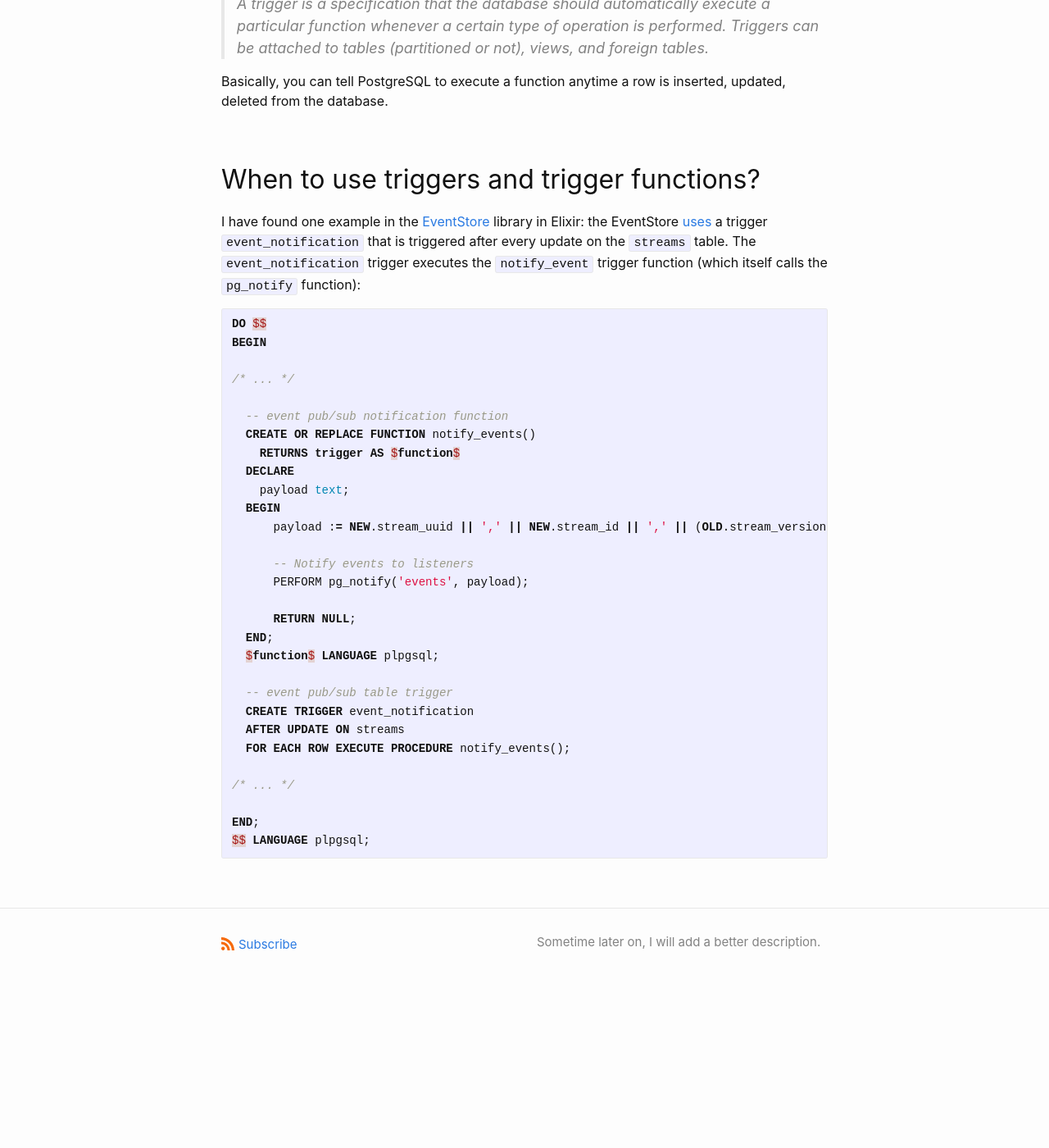
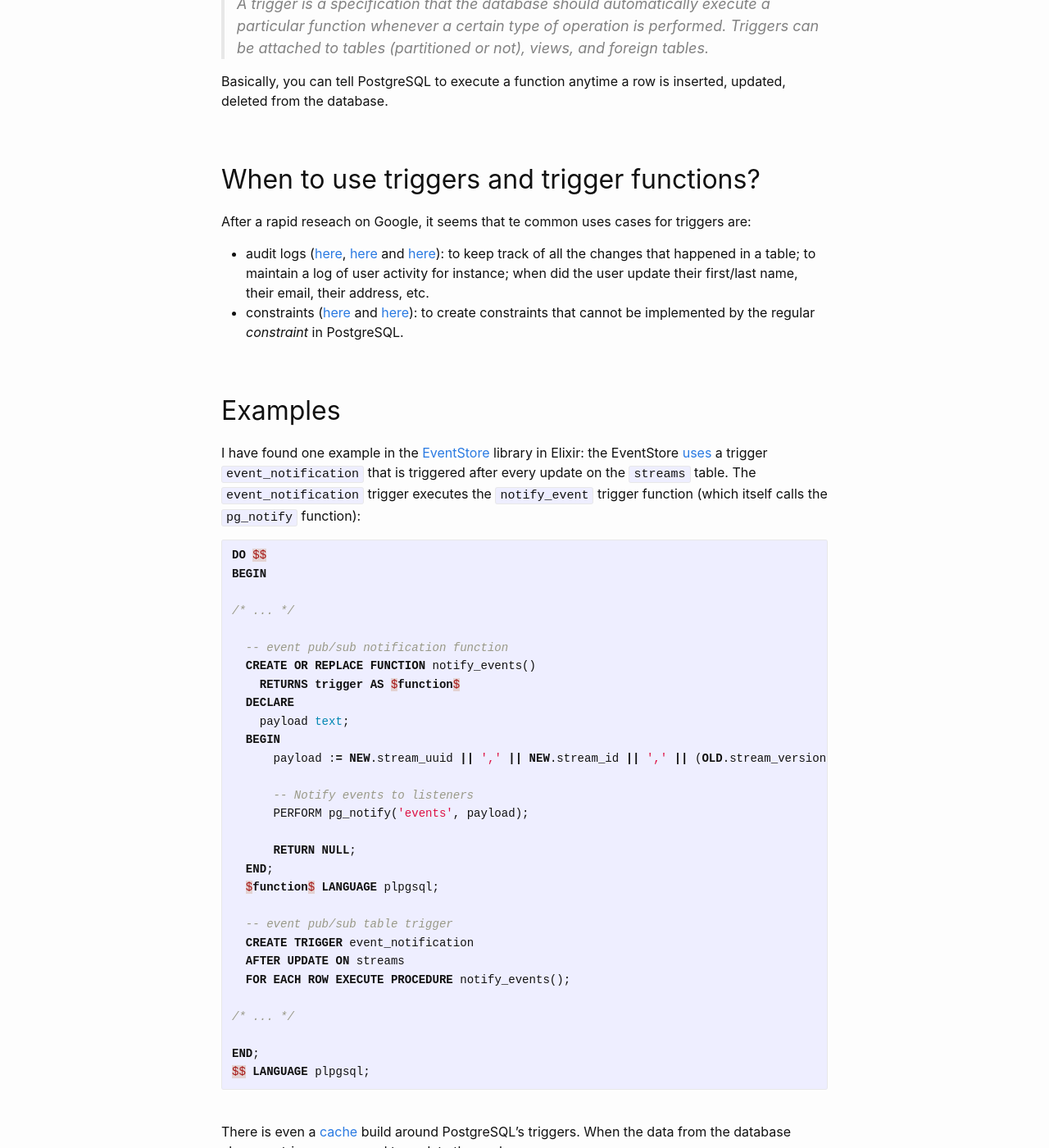
Before and after one commit to ryanzidago/ryanzidago.github.io, a Jekyll site: the page built from _posts/2020-11-16-today-i-learned-about-postgresql-triggers-and-trigger-functions.md, in a window 1280 px wide and 1400 px high, scrolled down 396 px. Shown: the whole window at 82% size. Built offline with Jekyll 4.4.1, drawn with Linux system fonts in a browser that asks for light colours; before the commit the page ends 1619 px from its top, so only the background shows below that; some of the changed text lies outside the part shown.

Commit message:
updated article

````diff
--- a/_posts/2020-11-16-today-i-learned-about-postgresql-triggers-and-trigger-functions.md
+++ b/_posts/2020-11-16-today-i-learned-about-postgresql-triggers-and-trigger-functions.md
@@ -7,14 +7,17 @@ tags: databases postgresql
 ---
 
 ## What are triggers and trigger functions?
-
 According to PostgreSQL's [documentation](https://www.postgresql.org/docs/13/trigger-definition.html):
 > A trigger is a specification that the database should automatically execute a particular function whenever a certain type of operation is performed. Triggers can be attached to tables (partitioned or not), views, and foreign tables.
 
 Basically, you can tell PostgreSQL to execute a function anytime a row is inserted, updated, deleted from the database.
 
 ## When to use triggers and trigger functions?
+After a rapid reseach on Google, it seems that te common uses cases for triggers are:
+* audit logs ([here](https://www.postgresql.org/docs/10/plpgsql-trigger.html), [here](https://eager.io/blog/audit-postgres/) and [here](https://www.postgresqltutorial.com/creating-first-trigger-postgresql/)): to keep track of all the changes that happened in a table; to maintain a log of user activity for instance; when did the user update their first/last name, their email, their address, etc.
+* constraints ([here](https://www.cybertec-postgresql.com/en/triggers-to-enforce-constraints/) and [here](http://johnwilger.com/2020/02/16/ecto-custom-unique-constraint-trigger.html)): to create constraints that cannot be implemented by the regular _constraint_ in PostgreSQL.
 
+## Examples
 I have found one example in the [EventStore](https://github.com/commanded/eventstore) library in Elixir: the EventStore [uses](https://github.com/commanded/eventstore/blob/33dea31fafe42bc89045dc0ae8ee6b5b9ae1f3e6/priv/event_store/migrations/v0.14.0.sql#L54) a trigger `event_notification` that is triggered after every update on the `streams` table. The `event_notification` trigger executes the `notify_event` trigger function (which itself calls the `pg_notify` function):
 
 ```sql
@@ -48,3 +51,7 @@ BEGIN
 END;
 $$ LANGUAGE plpgsql;
 ```
+
+\
+There is even a [cache](https://dspace.mit.edu/handle/1721.1/73895) build around PostgreSQL's triggers. When the data from the database changes, triggers are used to update the cache:
+> While CacheGenie does not cache non-ORM operations, all updates to the database (through ORM and otherwise) are propagated to the cache through database triggers, ensuring cache consistency.
````
